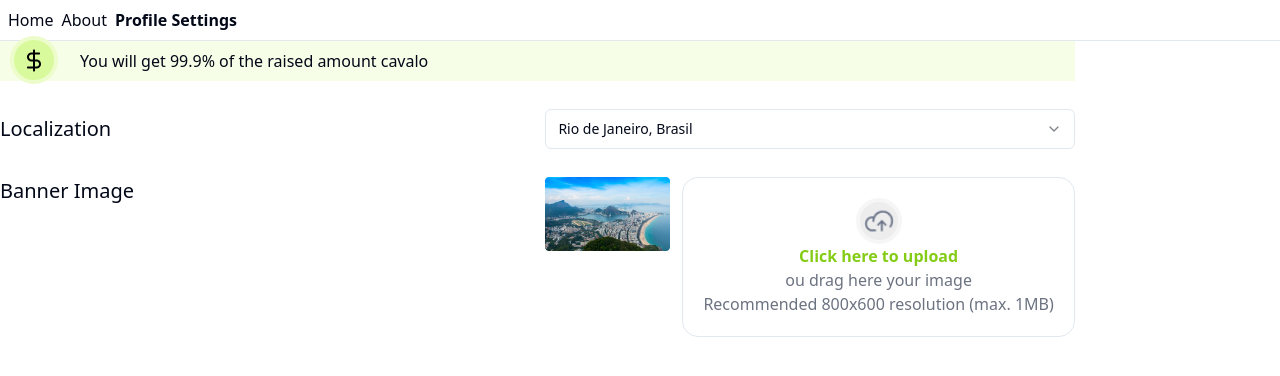
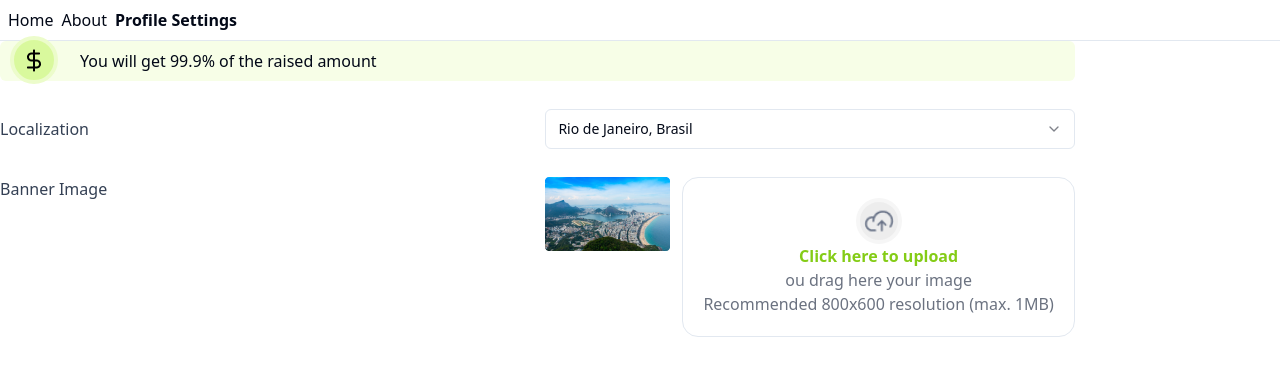
Before and after one commit to Aprender-e-Crescer/crowdfy, a React (Vite) app: page /profile-settings in a window 1280 px wide. Shown: the top 376 px of the page. Built offline with nearby package versions, Linux system fonts and the light colour scheme.

Commit message:
ajustando rounded

```diff
--- a/src/components/ui/localization.tsx
+++ b/src/components/ui/localization.tsx
@@ -15,18 +15,20 @@ export function Localization() {
     <>
       <div className="hidden md:flex w-full">
         <div className="flex flex-col gap-y-5">
-          <div className="relative flex bg-[#F7FEE7]">
+          <div className="relative flex rounded-md bg-[#F7FEE7]">
             <div className="absolute top-[-5px] left-[10px] bg-lime-200 w-12 h-12 rounded-full flex justify-center items-center border-4 border-lime-100">
               <img src={icon} alt="Dollar Sign" />
             </div>
             <div className="py-2 text-center ml-20">
-              <h1>You will get 99.9% of the raised amount cavalo </h1>
+              <h1>You will get 99.9% of the raised amount</h1>
             </div>
           </div>
 
           <div className="flex justify-start py-2 grid grid-cols-2 gap-4 items-center">
             <div>
-              <h1 className="text-xl font-normal">Localization</h1>
+              <h1 className="text-[16px] text-[#344054] font-normal">
+                Localization
+              </h1>
             </div>
             <div className="w-full">
               <Select>
@@ -41,7 +43,7 @@ export function Localization() {
           </div>
 
           <div className="grid grid-cols-2 gap-4 items-start">
-            <div className="text-xl">
+            <div className="text-[16px] text-[#344054]">
               <p>Banner Image</p>
             </div>
 
@@ -62,22 +64,22 @@ export function Localization() {
       </div>
 
       <div className="md:hidden flex flex-col gap-y-4">
-        <div className="relative flex bg-[#F7FEE7]">
+        <div className="relative flex rounded-md bg-[#F7FEE7]">
           <div className="absolute top-[-5px] left-[10px] bg-lime-200 w-12 h-12 rounded-full flex justify-center items-center border-4 border-lime-100">
             <img src={icon} alt="Dollar Sign" />
           </div>
-          <div className="py-2 text-center ml-20">
+          <div className=" text-[#0F172A] font-semibold py-2 text-center ml-20">
             <h1>You will get 99.9% of the raised amount</h1>
           </div>
         </div>
 
-        <div className="py-2 mx-5 mt-0 mb-1">
-          <h1 className="text-xl font-normal">Localization</h1>
+        <div className=" py-2 mx-5 mt-0 mb-1">
+          <h1 className=" text-[#344054] text-xl font-normal">Localization</h1>
         </div>
 
         <div className="flex flex-col mx-5">
           <Select>
-            <SelectTrigger className="w-full">
+            <SelectTrigger className=" text-[#slate/800] w-full">
               <SelectValue placeholder="Rio de Janeiro, Brasil" />
             </SelectTrigger>
             <SelectContent>
```
